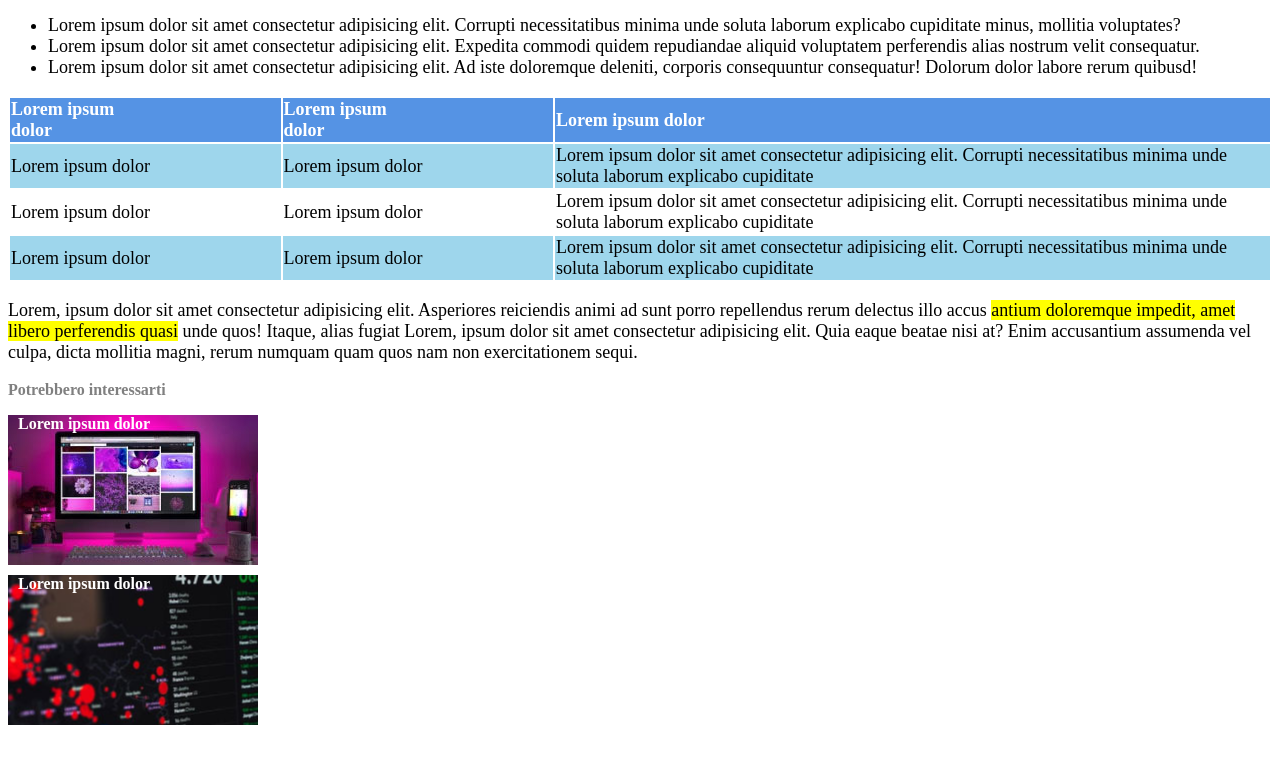
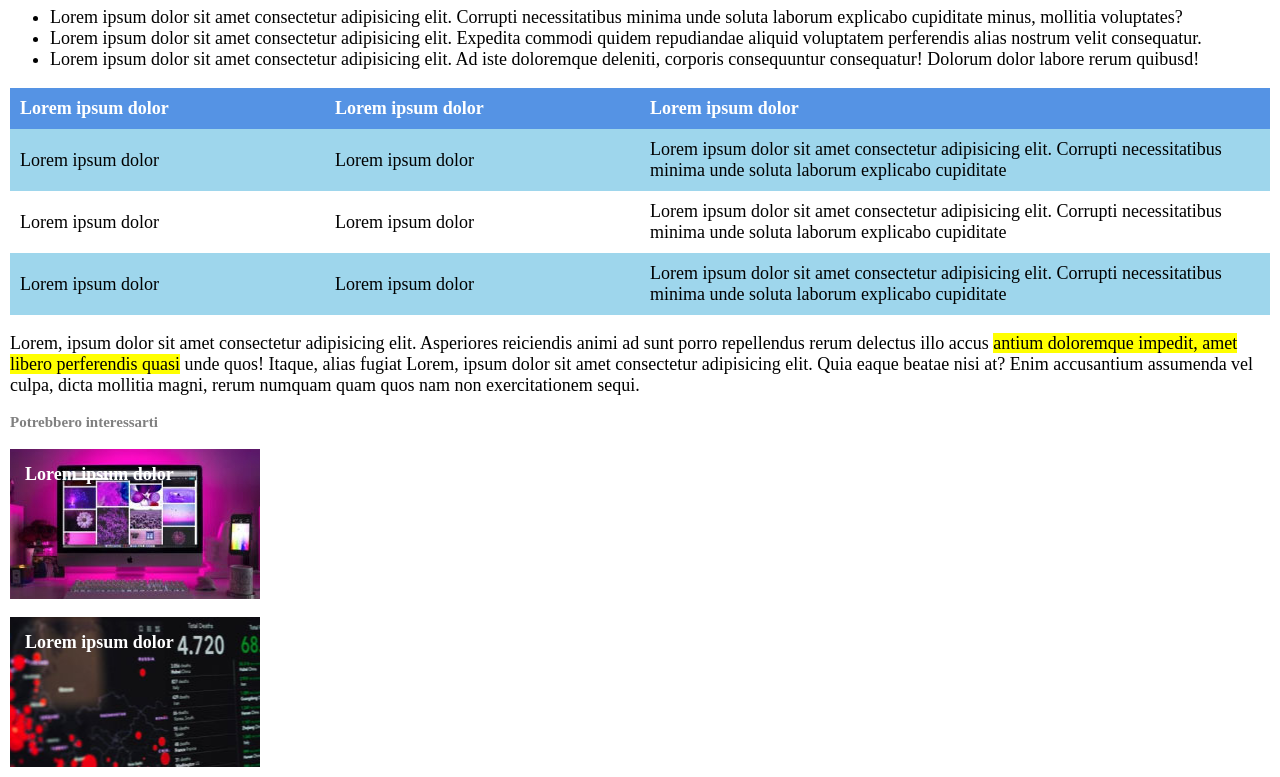
Before and after one commit to sergiobuzi/html-css-booleaner, a plain HTML site: page index.html in a window 1280 px wide. Shown: the part 796-1573 px from the top of the page. Before the commit the page ends 1529 px from the top, so only its background shows below. Drawn offline with Linux system fonts and the light colour scheme.

Commit message:
final update

```diff
--- a/index.html
+++ b/index.html
@@ -12,6 +12,11 @@
         <div id="sfondo"><!--sfondo-->
             <img src="img/logo.svg" alt="the booleaner" id="the_booleaner">
         </div>
+    </header>
+
+    <div id="contenitore">
+
+        <nav>
 
             <div> <!--titolo-->
                 <h1 id="titolo">Internet deve essere al servizio del "bene pubblico": il manifesto di Tim Berners-Lee</h1>
@@ -28,7 +33,7 @@
                 <p id="diritti">1st Photo: John S. and James L. Knight Foundation, by Scott Henrichsen</p>
                 <p id="diritti">2nd Photo: Wikimedia, by Paul Clarke</p>
             </div>
-    </header>
+        </nav>
 
 
         <main><!--paragrafi vari e tabella-->
@@ -43,8 +48,8 @@
 
                 <thead id="tabella_head">
                     <tr>
-                    <th class="contenuto_head">Lorem ipsum dolor</th>
-                    <th class="contenuto_head">Lorem ipsum dolor</th>
+                        <th class="contenuto_head stretta" >Lorem ipsum dolor</th>
+                        <th class="contenuto_head stretta">Lorem ipsum dolor</th>
                         <th class="contenuto_head">Lorem ipsum dolor</th>
                     </tr>
                 </thead>
@@ -87,7 +92,7 @@
                 <p class="piedi_scritta"><strong>Lorem ipsum dolor</strong></p>
             </div>
 
-
         </footer>
+    </div>
 </body>
 </html>
--- a/style.css
+++ b/style.css
@@ -1,3 +1,9 @@
+body{
+    margin: 0;
+}
+#contenitore{
+    margin: 10px;
+}
 /* header*/
 
 /*sfondo*/
@@ -64,6 +70,9 @@ main{
 }
 
 /*tabella*/
+table{
+    border-collapse: collapse;
+}
 
 #tabella_head{
     background-color:rgb(85, 147, 228);
@@ -73,7 +82,14 @@ main{
 
 .contenuto_head{
     text-align: left;
-    padding-right: 150px;
+}
+
+.stretta{
+    width: 25%;
+}
+
+td,th{
+    padding: 10px;
 }
 
 .celeste{
@@ -84,6 +100,7 @@ main{
 
 #scritta_piedi{
     color: grey;
+    font-size: 15px;
 }
 
 .piedi_background1{
@@ -95,12 +112,13 @@ main{
 
 .piedi_scritta{
     color: white;
-    margin: 10px;
+    padding: 15px;
+    font-size: large;
 }
 
 .piedi_background2{
     background-image: url(img/graph.jpg);
     height: 150px;
     width: 250px;
-    background-position: center;
+    background-position:top, left;
 }
```
Lines whose indentation alone changed are shown as unchanged.
